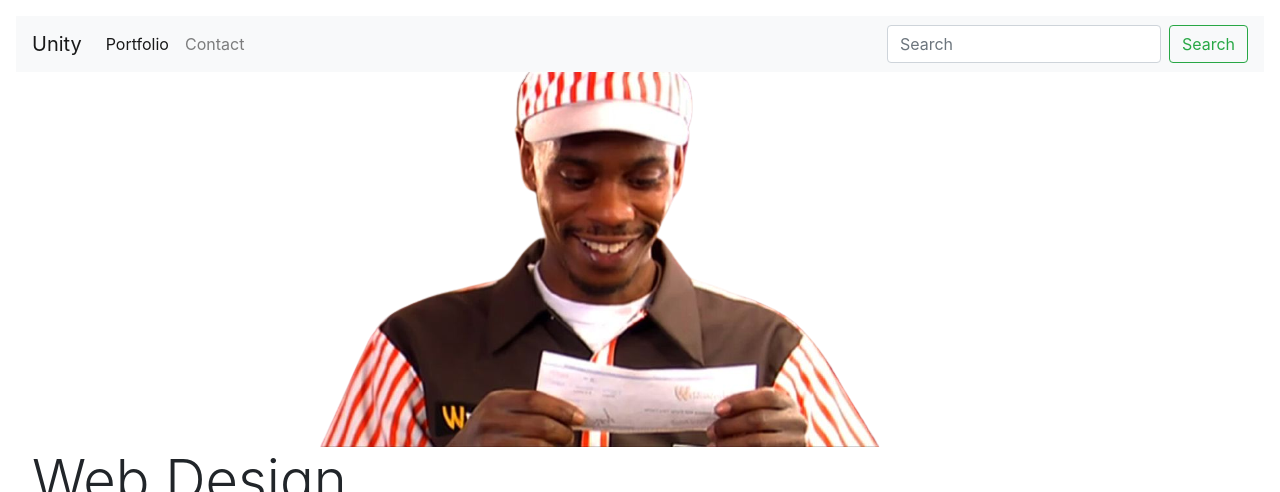
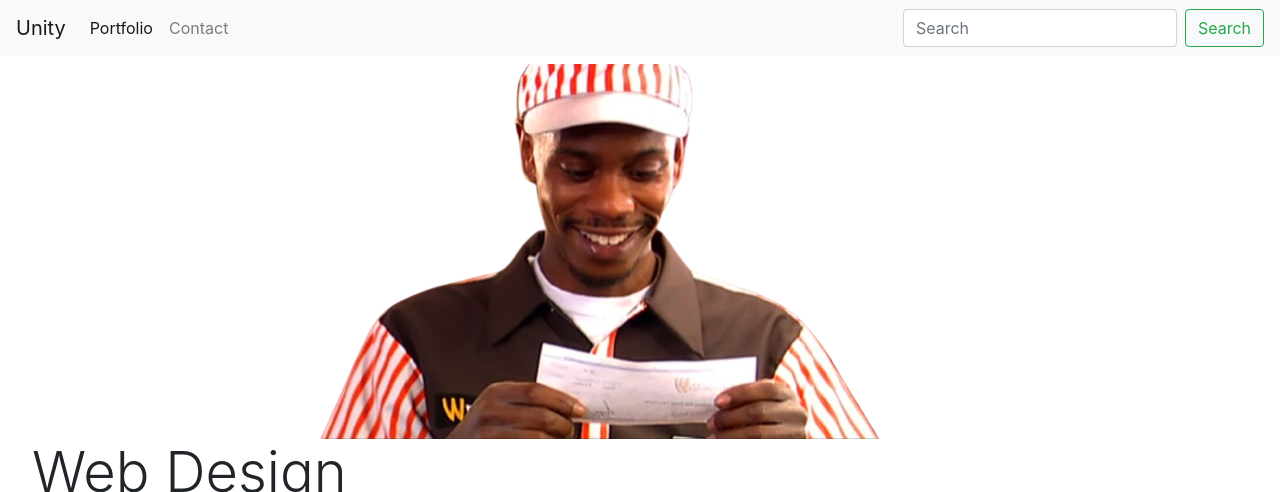
Before and after one commit to basedricky/AboutWhomst, a plain HTML site: page portfolio.html in a window 1280 px wide. Shown: the top 492 px of the page. Drawn offline with nearby package versions, Linux system fonts and the light colour scheme.

Commit message:
Made my navbar sticky-top across all pages

```diff
--- a/portfolio.html
+++ b/portfolio.html
@@ -15,7 +15,7 @@
 <body>
 
   <div class="container-md p-3">
-    <nav class="navbar navbar-expand-md navbar-light bg-light">
+    <nav class="navbar navbar-expand-md navbar-light bg-light fixed-top">
       <a class="navbar-brand" href="index.html">Unity</a>
       <button class="navbar-toggler" type="button" data-toggle="collapse" data-target="#navbarSupportedContent" aria-controls="navbarSupportedContent" aria-expanded="false" aria-label="Toggle navigation">
         <span class="navbar-toggler-icon"></span>
@@ -36,6 +36,7 @@
         </form>
       </div>
     </nav>
+    <br><br>
     <img src="assets\image-removebg-preview (6).png" class="img-fluid mx-auto d-block" alt="Responsive image">
     <h2 class="display-4 pl-3">Web Design</h2>
     <div class="row">
```
Also changed, not shown: contact.html (+2 -1 lines), index.html (+2 -1 lines), 1 other file.
